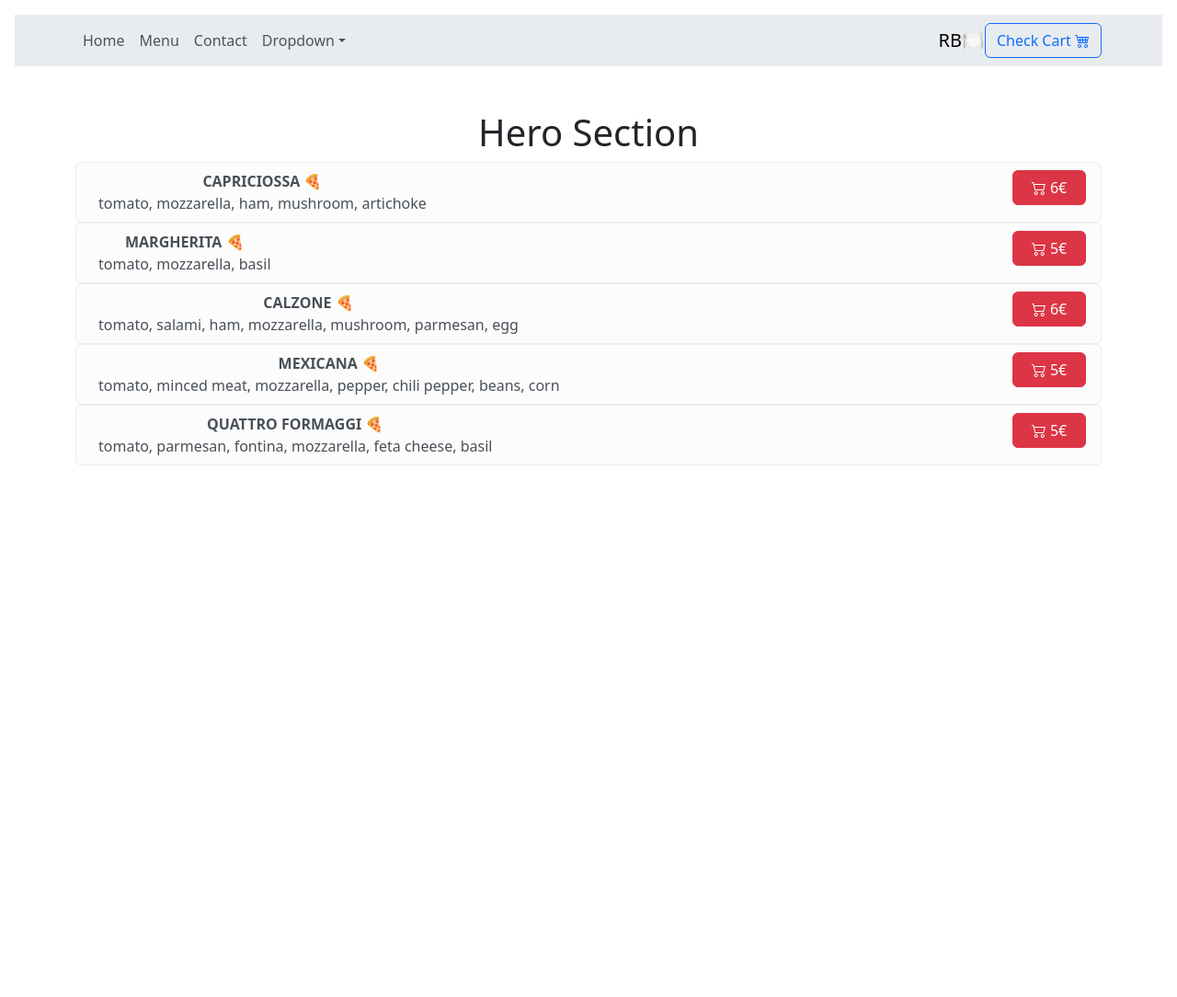
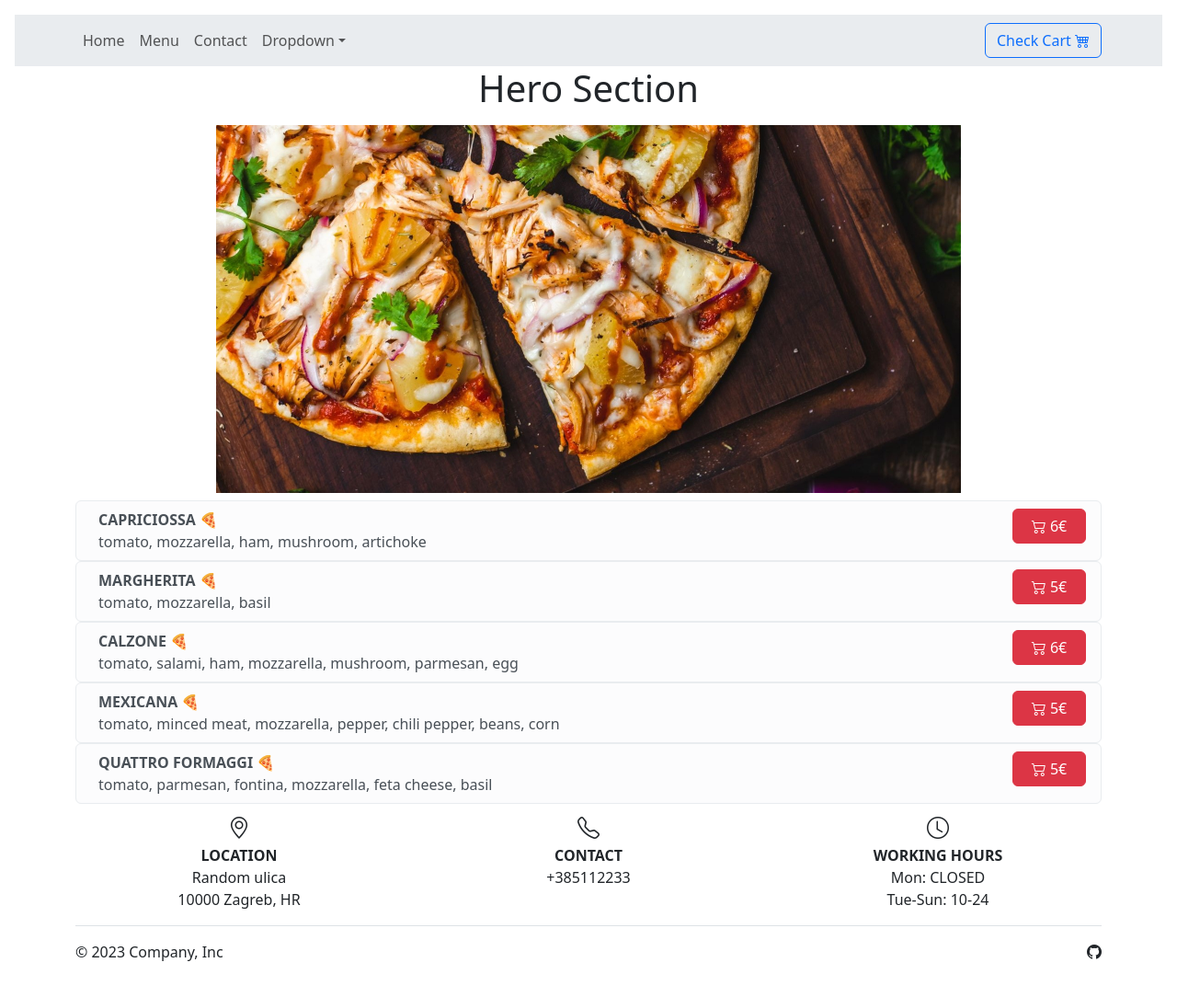
Before and after one commit to Branimir1/react-state-project, a React (Vite) app: page / in a window 1280 px wide. Shown: the top 1084 px of the page at 92% size. Before the commit the page ends 800 px from the top, so only its background shows below. Built offline with nearby package versions, Linux system fonts and the light colour scheme.

Commit message:
Added Footer and PizzaImage
Added pizza image above pizzaItem list and created and optimized the Footer element

```diff
--- a/src/App.jsx
+++ b/src/App.jsx
@@ -5,6 +5,9 @@ import BasicNav from './Navbar.jsx'
 import PizzaItem from './chat_codes/PizzaItem.jsx';
 import { ShoppingCartProvider } from './chat_codes/ShoppingCartContext';
 import { fetchMenuItems } from './menuService';
+import { Image } from 'react-bootstrap';
+import pizzaImage from './img/pizza2.jpg'; // Import the image
+import MyFooter from './Footer.jsx';
 
 export default function App() {
   const [menuItems, setMenuItems] = useState([]);
@@ -29,15 +32,18 @@ export default function App() {
         <ShoppingCartProvider>
           <BasicNav/>
          <div className='container'>
-            <div className='mt-5'>
-            <h1>Hero Section</h1>
-            </div>
+         <h1>Hero Section</h1>
+            <Image src={pizzaImage} className="my-2" alt="Pizza" fluid style={{ maxWidth: '100%', maxHeight: '400px' }} />
+            {/* slika pizze  <Image src=".img/pizza2" fluid />*/}
           {menuItems.map((menuItem) => (
             <PizzaItem key={menuItems.id} item={menuItem}/>
           ))
           }
+          {/* slika burgera i burger items sad ima 2 nacina jedan je da loopam kroz 5 elemenata a
+          drugi da napravim 2 pizzaitem file-a sto mi bas nema puno funkcionalnog smisla*/}
           {console.log(menuItems)}
           </div>
+          <MyFooter/>
         </ShoppingCartProvider>
   );
 }
--- /dev/null
+++ b/src/Footer.jsx
@@ -0,0 +1,27 @@
+import React from 'react';
+import { Row, Col, Container } from 'react-bootstrap';
+
+
+function MyFooter() {
+  return (
+    <Container>
+      <Row sm={1} md={3}>
+        <Col className="my-2"> <i class="bi bi-geo-alt" style={{ fontSize: '24px' }}></i><br/>
+          <span className="fw-bold">LOCATION </span> <br/><span> Random ulica<br/> 10000 Zagreb, HR</span>
+        </Col>
+        <Col className="my-2">  <i class="bi bi-telephone" style={{ fontSize: '24px' }}></i><br/>
+          <span className="fw-bold">CONTACT </span> <br/><span> +385112233</span>
+        </Col>
+        <Col className="my-2"> <i class="bi bi-clock" style={{ fontSize: '24px' }}></i><br/>
+          <span className="fw-bold">WORKING HOURS </span> <br/><span> Mon: CLOSED<br/>Tue-Sun: 10-24</span>
+        </Col>
+      </Row>
+      <div className="d-flex flex-wrap justify-content-between align-items-center py-3 my-2 border-top">
+        <span className="">© 2023 Company, Inc</span>
+        <div className="nav col-md-4 justify-content-end list-unstyled d-flex"><i class="bi bi-github"></i></div>
+      </div>
+    </Container>
+  )
+}
+
+export default MyFooter
--- a/src/Navbar.jsx
+++ b/src/Navbar.jsx
@@ -8,7 +8,7 @@ import ShoppingCartModal from './chat_codes/ShoppingCartModal';
 function BasicNav() {
   return (
     <Navbar expand="lg" className="bg-body-secondary">
-      <Container >
+      <Container className="d-flex justify-content-between">
         <Navbar.Toggle aria-controls="basic-navbar-nav" />
         <Navbar.Collapse id="basic-navbar-nav">
           <Nav className="me-auto">
@@ -23,7 +23,7 @@ function BasicNav() {
             </NavDropdown>
           </Nav>
         </Navbar.Collapse>
-        <Navbar.Brand href="#home" className="mx-auto">RB🍽️</Navbar.Brand>
+        <Navbar.Brand href="#home" className="mx-auto d-lg-none">RB🍽️</Navbar.Brand>
         <ShoppingCartModal/>
       </Container>
     </Navbar>
--- a/src/chat_codes/PizzaItem.jsx
+++ b/src/chat_codes/PizzaItem.jsx
@@ -30,9 +30,9 @@ function PizzaItem({ item }) {
       <ListGroup as="ul">
       <ListGroup.Item
         as="li" variant='light'
-        className="d-flex justify-content-between align-items-start">
+        className="d-flex justify-content-between align-items-start w-md-50 w-lg-50">
         <div className="ms-2 me-auto">
-          <div className="fw-bold">{item.name.toString().toUpperCase()}</div>
+          <div className="fw-bold text-start">{item.name.toString().toUpperCase()}</div>
           {item.description}
         </div>
          {/*
--- a/src/chat_codes/ShoppingCartModal.jsx
+++ b/src/chat_codes/ShoppingCartModal.jsx
@@ -73,8 +73,9 @@ const ShoppingCartModal = () => {
             <div className='ml-auto'>
                 <span className="fw-bold">
                   {item.name}</span>
+                   <span> {item.price * item.quantity}€</span>
               </div>
-              <div> {item.price * item.quantity}€</div>
+
               {/* Buttons for incrementing and decrementing quantity */}
               <div className="d-flex align-items-center">
               <Button variant="outline-danger" onClick={() => decrementQuantity(item.id)}>
```
